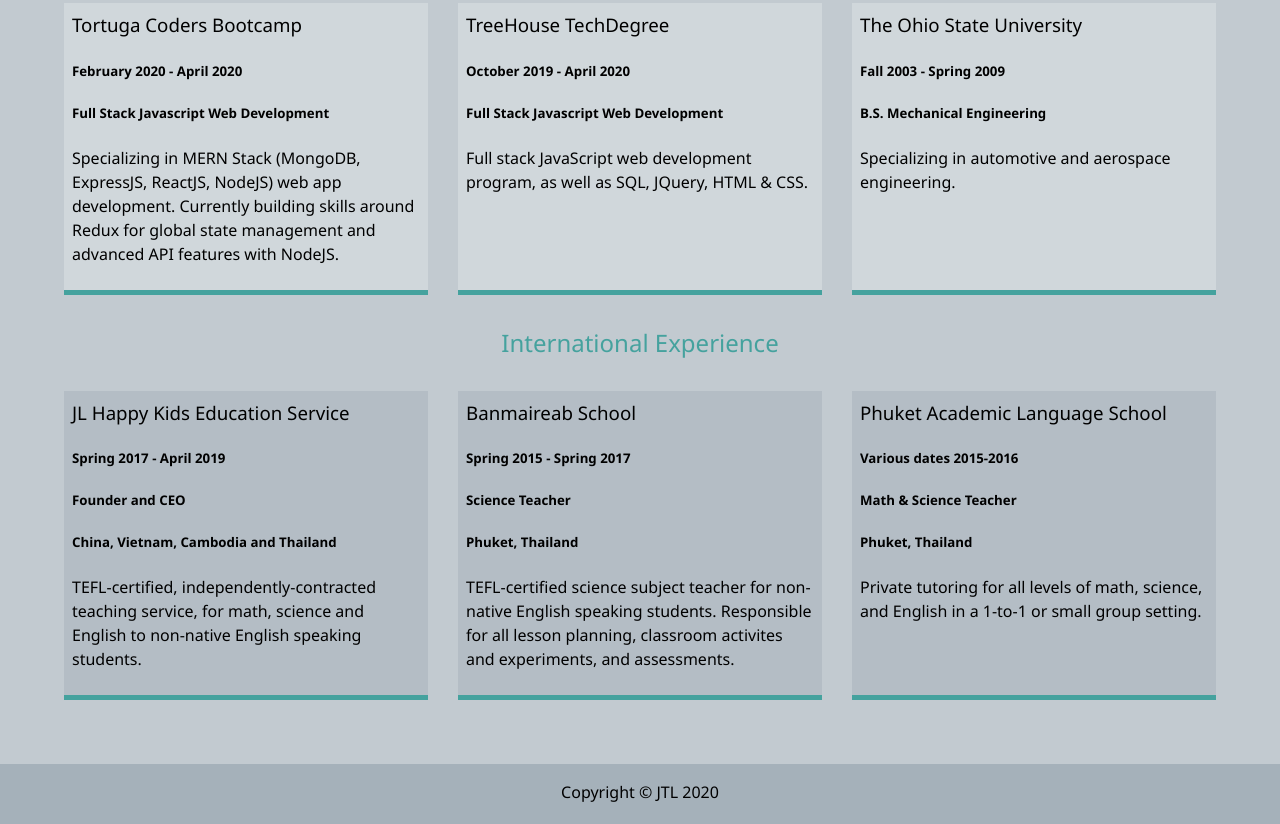
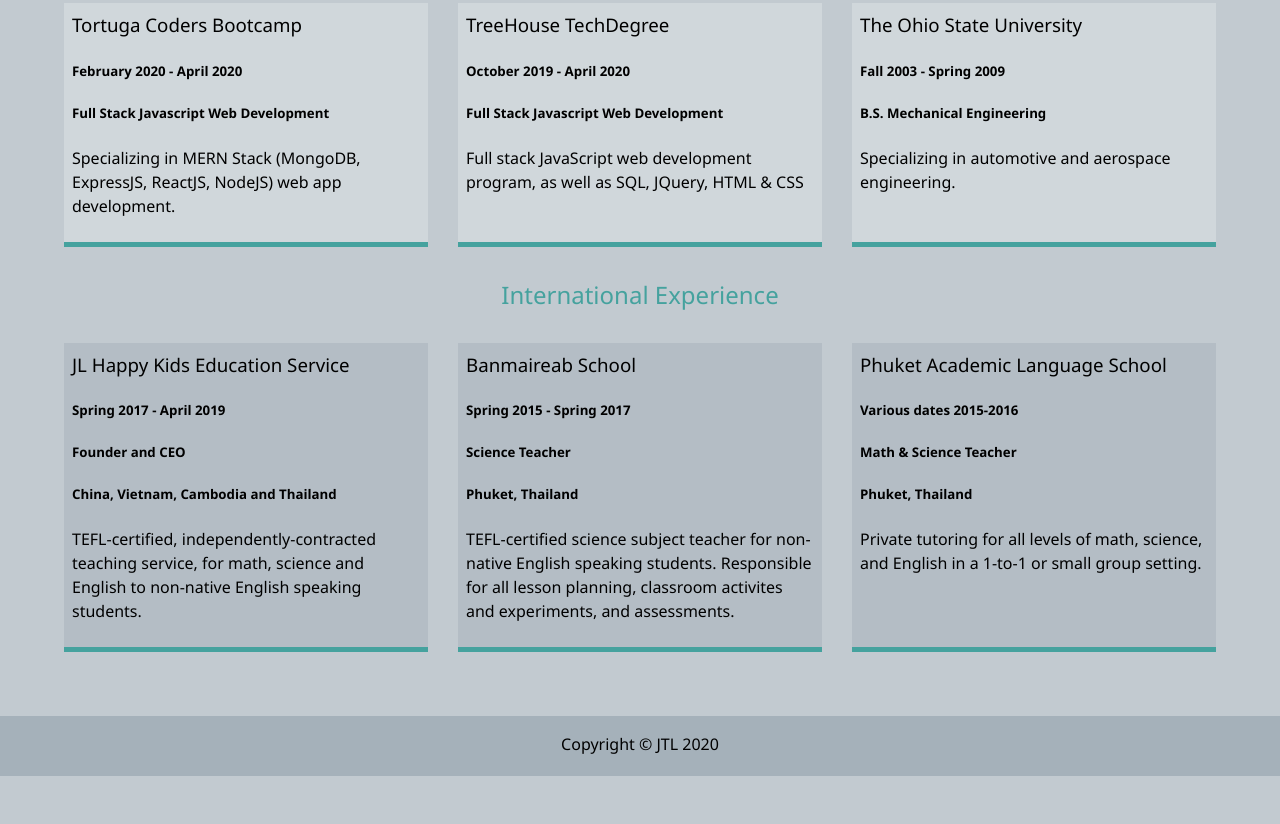
Before and after one commit to CoderGuy614/ProjectPortfolio, a website: page dist/about.html in a window 1280 px wide. Shown: the part 1349-2173 px from the top of the page. After the commit the page ends 2125 px from the top, so only its background shows below. Drawn offline with Linux system fonts and the light colour scheme.

Commit message:
Edit course description

```diff
--- a/dist/about.html
+++ b/dist/about.html
@@ -128,8 +128,7 @@
           <h5>Full Stack Javascript Web Development</h5>
           <p>
             Specializing in MERN Stack (MongoDB, ExpressJS, ReactJS, NodeJS) web
-            app development. Currently building skills around Redux for global
-            state management and advanced API features with NodeJS.
+            app development.
           </p>
         </div>
 
@@ -138,7 +137,7 @@
           <h5>October 2019 - April 2020 </h5>
           <h5>Full Stack Javascript Web Development</h5>
           <p>
-            Full stack JavaScript web development program, as well as SQL, JQuery, HTML & CSS.
+            Full stack JavaScript web development program, as well as SQL, JQuery, HTML & CSS
           </p>
         </div>
 
```
